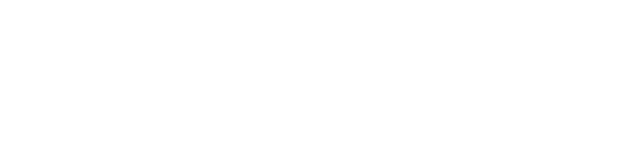
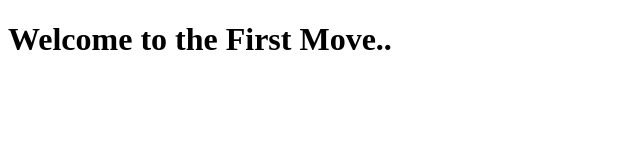
Before and after one commit to GokulV2795/My-First-Project, a plain HTML site: page index.html in a window 1280 px wide. Shown: the whole page, without its empty margins (0-640 px from the left). Drawn offline with Linux system fonts and the light colour scheme.

Commit message:
Included the Body variables

```diff
--- a/index.html
+++ b/index.html
@@ -3,9 +3,9 @@
 <head>
     <meta charset="UTF-8">
     <meta name="viewport" content="width=device-width, initial-scale=1.0">
-    <title>Document</title>
+    <title>My First Project</title>
 </head>
 <body>
-
+  <h1>Welcome to the First Move..</h1>
 </body>
 </html>
```
